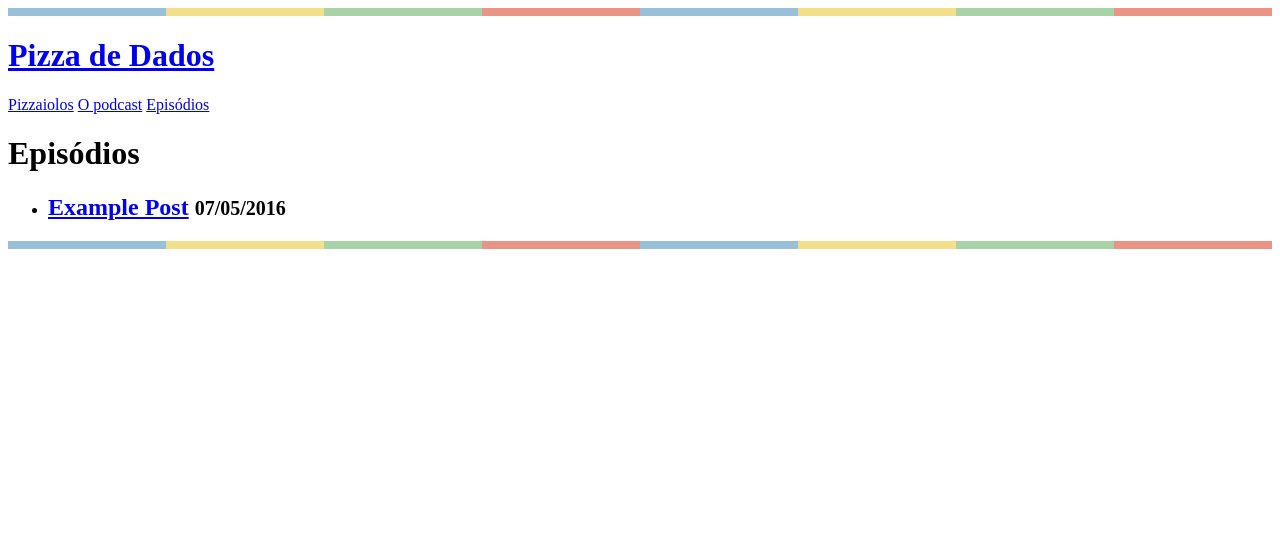
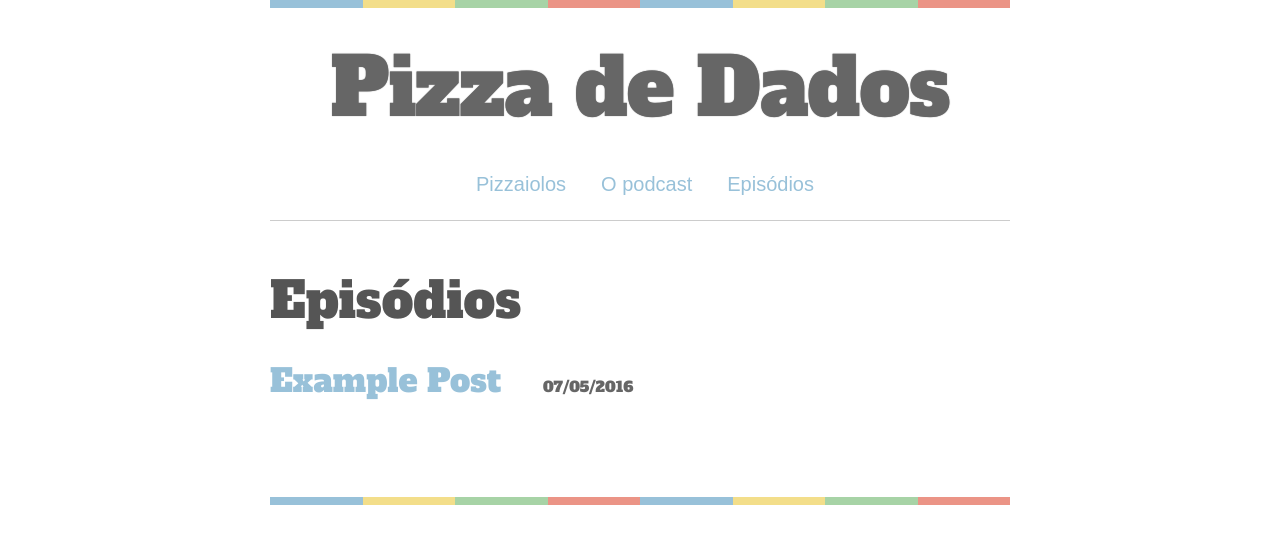
Before and after one commit to sharu725/vyaasa, a Jekyll site: the page built from index.html, in a window 1280 px wide. Shown: the top 544 px of the page. Built offline with Jekyll 4.4.1, drawn with Linux system fonts in a browser that asks for light colours; some web fonts are replaced; the list of posts is cut into pages by our own code.

Commit message:
Adds missing /

```diff
--- a/_config.yml
+++ b/_config.yml
@@ -7,7 +7,7 @@ title-font-size: '4em'
 email: your-email@domain.com
 description: > # this means to ignore newlines until "baseurl:"
   Pizza de Dados podcast, um podcast onde pessoas comuns discutem ciência de dados
-baseurl: "dedados"
+baseurl: "/dedados"
 url: "http://jtemporal.com" # the base hostname & protocol for your site
 
 permalink: :title/
```
